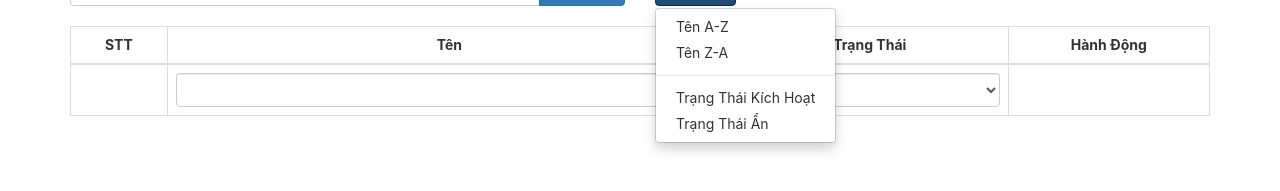
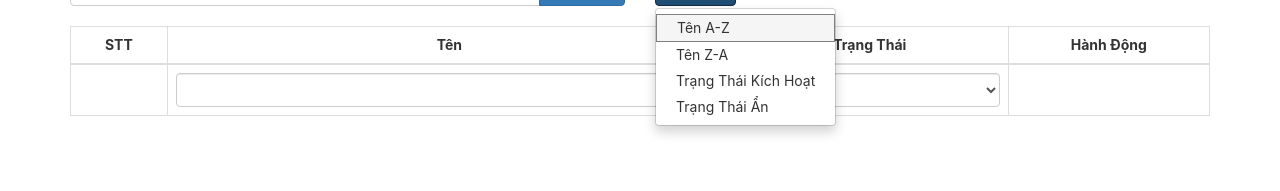
Before and after one commit to tunganh252/ReacJS_ToDoList, a React app: page / in a window 1280 px wide. Both pictures are taken after a click on the button "Sắp Xếp". Shown: the part 183-374 px from the top of the page. Built offline with nearby package versions, Linux system fonts and the light colour scheme.

Commit message:
Done Sort table

```diff
--- a/src/App.css
+++ b/src/App.css
@@ -29,9 +29,16 @@
     cursor: pointer;
     color: red;
 }
-.label{
+
+.label {
     cursor: pointer;
 }
+
+.sort_selected {
+    border: 1px solid gray;
+    background: #f5f5f5;
+}
+
 
 @keyframes App-logo-spin {
     from {
--- a/src/Components/App.js
+++ b/src/Components/App.js
@@ -1,6 +1,6 @@
 import React, { Component } from 'react';
 import TaskForm from '../Components/TaskForm'
-import Control from '../Components/Control'
+import TaskControl from './TaskControl'
 import TaskList from '../Components/TaskList'
 import '../App.css';
 
@@ -11,11 +11,13 @@ class App extends Component {
             tasks: [], // id:unique, name, status
             showTaskForm: false,
             taskEditing: null,
+            keyword: '',
             filter: {
                 name: '',
                 status: -1
             },
-            keyword: '',
+            sortBy: 'name',
+            sortValue: 1
         }
     }
     // Toggle Form (show/hide)
@@ -38,6 +40,19 @@ class App extends Component {
     }
     onShowForm = () => {
         this.setState({ showTaskForm: true });
+    }
+    //**Add new */
+    onSubmit = (data) => {
+        let { tasks } = this.state;
+        if (data.id === '') {
+            data.id = this.generateID();
+            tasks.push(data)
+        } else {
+            let index = this.findIndex(data.id);
+            tasks[index] = data;
+        }
+        this.setState({ tasks: tasks, taskEditing: null });
+        localStorage.setItem('tasks', JSON.stringify(tasks));
     }
     // End show/hide form Update status
     onUpdateStatus = (id) => {
@@ -108,6 +123,19 @@ class App extends Component {
         })
 
     }
+    // Sort table
+    onSort = (sortBy, sortValue) => {
+        this.setState({
+            sortBy: sortBy,
+            sortValue: sortValue
+        })
+    }
+    /**
+     * //////////////
+     * //////////////
+     * //////////////
+     */
+
     // Tạo random ID
     s4 = () => {
         return Math.floor((1 + Math.random()) * 0x10000)
@@ -118,22 +146,10 @@ class App extends Component {
         return this.s4() + this.s4() + '-' + this.s4() + '-' + this.s4() + '-' + this.s4() + '-' + this.s4() + '-' + this.s4();
     }
     // End random ID
-    //
-    //**Add new */
-    onSubmit = (data) => {
-        let { tasks } = this.state;
-        if (data.id === '') {
-            data.id = this.generateID();
-            tasks.push(data)
-        } else {
-            let index = this.findIndex(data.id);
-            tasks[index] = data;
-        }
-        this.setState({ tasks: tasks, taskEditing: null });
-        localStorage.setItem('tasks', JSON.stringify(tasks));
-    }
+    //--------------
+
     render() {
-        let { tasks, showTaskForm, taskEditing, filter, keyword } = this.state; /// let tasks = this.state.tasks
+        let { tasks, showTaskForm, taskEditing, filter, keyword, sortBy, sortValue } = this.state; /// let tasks = this.state.tasks
         if (filter) {
             if (filter.name) {
                 tasks = tasks.filter(item => {
@@ -151,8 +167,36 @@ class App extends Component {
             });
         }
         if (keyword) {
-            tasks= tasks.filter(item => {
+            tasks = tasks.filter(item => {
                 return item.name.toLowerCase().indexOf(keyword) !== -1;
+            });
+        }
+        /**
+         * Sort theo tên - status
+         */
+        if (sortBy === 'name') {
+            tasks.sort((a, b) => {
+                if (a.name > b.name) {
+                    return sortValue;
+                }
+                else if (a.name < b.name) {
+                    return -sortValue;
+                }
+                else {
+                    return 0;
+                }
+            });
+        } else if (sortBy === 'status') {
+            tasks.sort((a, b) => {
+                if (a.status > b.status) {
+                    return -sortValue;
+                }
+                else if (a.status < b.status) {
+                    return sortValue;
+                }
+                else {
+                    return 0;
+                }
             });
         }
 
@@ -194,8 +238,11 @@ class App extends Component {
                             Thêm Công Việc
                         </button>
                         {/* Search + Sortable */}
-                        <Control
+                        <TaskControl
                             onSearch={this.onSearch}
+                            onSort={this.onSort}
+                            sortBy={sortBy}
+                            sortValue={sortValue}
                         />
                         <br /> {/* Task show full list */}
                         <TaskList
--- a/src/Components/Sort.js
+++ /dev/null
@@ -1,23 +0,0 @@
-import React, { Component } from 'react';
-
-class Sort extends Component {
-    render() {
-        return (
-            <div className="col-xs-6 col-sm-6 col-md-6 col-lg-6">
-                <div className="dropdown"><button className="btn btn-primary dropdown-toggle" type="button" id="dropdownMenu1"
-                    data-toggle="dropdown" aria-haspopup="true" aria-expanded="true">Sắp Xếp <span className="fa fa-caret-square-o-down ml-5"></span></button>
-                    <ul className="dropdown-menu" aria-labelledby="dropdownMenu1">
-                        <li><a href='localhost:9999' type="button" className="sort_selected"><span className="fa fa-sort-alpha-asc pr-5">Tên
-        A-Z</span></a></li>
-                        <li><a href='localhost:9999' type="button" className=""><span className="fa fa-sort-alpha-desc pr-5">Tên Z-A</span></a></li>
-                        <li type="separator" className="divider"></li>
-                        <li><a href='localhost:9999' type="button" className="">Trạng Thái Kích Hoạt</a></li>
-                        <li><a href='localhost:9999' type="button" className="">Trạng Thái Ẩn</a></li>
-                    </ul>
-                </div>
-            </div>
-        );
-    }
-}
-
-export default Sort;
--- a/src/Components/Control.js
+++ b/src/Components/TaskControl.js
@@ -1,6 +1,6 @@
 import React, { Component } from 'react';
-import Search from '../Components/Search'
-import Sort from '../Components/Sort'
+import TaskSearchControl from './TaskSearchControl'
+import TaskSortControl from './TaskSortControl'
 
 class Control extends Component {
     render() {
@@ -8,11 +8,15 @@ class Control extends Component {
             <div className="row mt-15">
                 <br />
                 {/* // search */}
-                <Search
+                <TaskSearchControl
                     onSearch={this.props.onSearch}
                 />
                 {/* // sort */}
-                <Sort />
+                <TaskSortControl
+                    onSort={this.props.onSort}
+                    sortBy={this.props.sortBy}
+                    sortValue={this.props.sortValue}
+                />
             </div>
         );
     }
--- /dev/null
+++ b/src/Components/TaskSortControl.js
@@ -0,0 +1,52 @@
+import React, { Component } from 'react';
+
+class Sort extends Component {
+
+    componentWillReceiveProps(nextProps) {
+        console.log(nextProps);
+
+    }
+
+    onClick = (sortBy, sortValue) => {
+
+        this.props.onSort(sortBy, sortValue);
+    }
+    render() {
+        return (
+            <div className="col-xs-6 col-sm-6 col-md-6 col-lg-6">
+                <div className="dropdown">
+                    <button className="btn btn-primary dropdown-toggle"
+                        type="button" id="dropdownMenu1"
+                        data-toggle="dropdown" aria-haspopup="true" aria-expanded="true"
+                    >Sắp Xếp
+                    </button>
+                    <ul className="dropdown-menu" aria-labelledby="dropdownMenu1">
+                        <li onClick={() => this.onClick('name', 1)}
+                        ><a href='localhost:9999' type="button"
+                        className={(this.props.sortBy === 'name' && this.props.sortValue === 1) ? 'sort_selected' : ''}
+                        >Tên A-Z</a></li>
+
+                        <li onClick={() => this.onClick('name', -1)}
+                        ><a href='localhost:9999' type="button"
+                        className={(this.props.sortBy === 'name' && this.props.sortValue === -1) ? 'sort_selected' : ''}
+                        > Tên Z-A </a></li>
+
+                        {/* <li type="separator" className="divider"></li> */}
+
+                        <li onClick={() => this.onClick('status', 1)}
+                        ><a href='localhost:9999' type="button"
+                        className={(this.props.sortBy === 'status' && this.props.sortValue === 1) ? 'sort_selected' : ''}
+                        >Trạng Thái Kích Hoạt</a></li>
+
+                        <li onClick={() => this.onClick('status', -1)}
+                        ><a href='localhost:9999' type="button"
+                        className={(this.props.sortBy === 'status' && this.props.sortValue === -1) ? 'sort_selected' : ''}
+                        >Trạng Thái Ẩn</a></li>
+                    </ul>
+                </div>
+            </div>
+        );
+    }
+}
+
+export default Sort;
```
Also changed, not shown: src/Components/TaskSearchControl.js (renamed from src/Components/Search.js).
